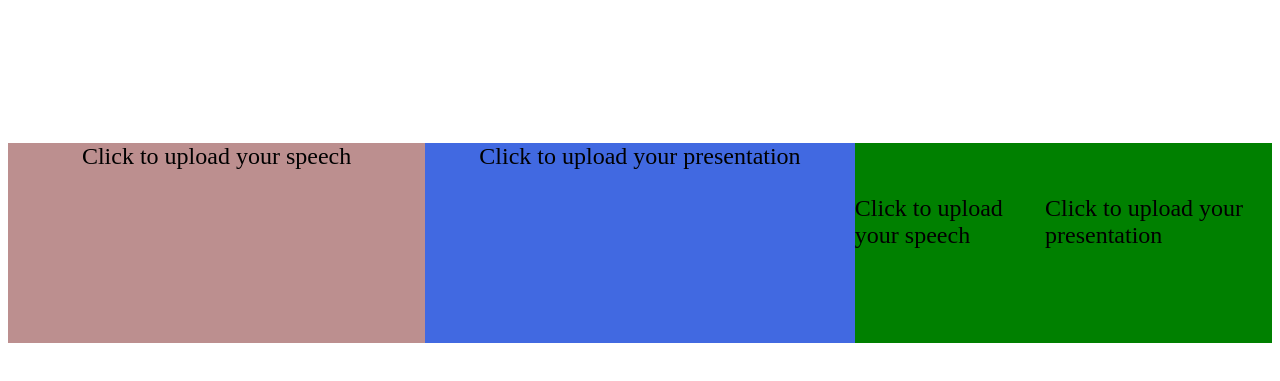
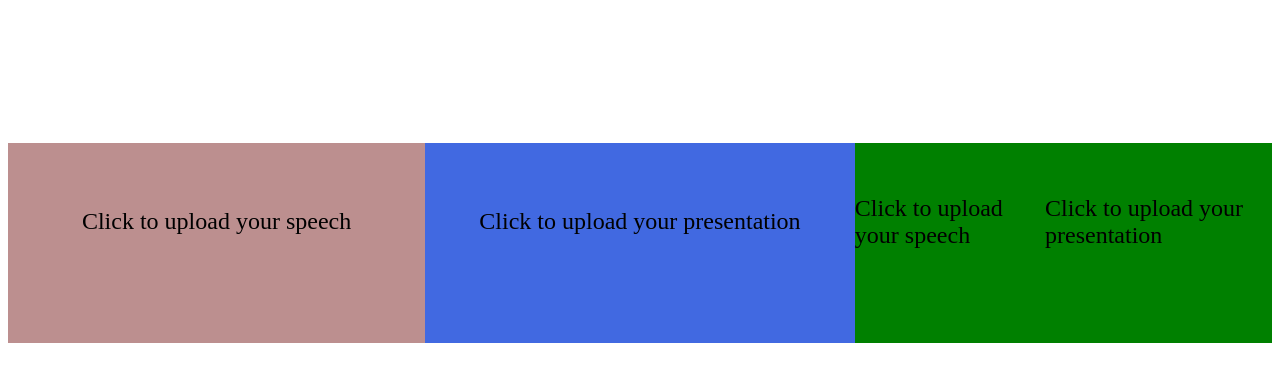
Before and after one commit to HanshalDabbiru/Speechify, a plain HTML site: page home.html in a window 1280 px wide. Shown: the part 265-646 px from the top of the page. Drawn offline with Linux system fonts and the light colour scheme.

Commit message:
justify content edits

```diff
--- a/home.css
+++ b/home.css
@@ -35,18 +35,27 @@ h1 {
 
 .home_options {
   display: flex;
+  flex-direction: row;
 }
 
 .teleprompter {
   width: 33%;
   height: 25vh;
   background-color: rosybrown;
+  display: flex;
+  flex-direction: row;
+  align-items: center;
+  justify-content: center;
 }
 
 .presentation {
   width: 34%;
   height: 25vh;
   background-color: royalblue;
+  display: flex;
+  flex-direction: row;
+  align-items: center;
+  justify-content: center;
 }
 
 .tele_and_pres {
@@ -56,8 +65,9 @@ h1 {
 
 .tp_options {
   height: 100%;
+  background-color: green;
   display: flex;
+  flex-direction: row;
   align-items: center;
-  flex-direction: row;
-  background-color: green;
+  justify-content: center;
 }
```
